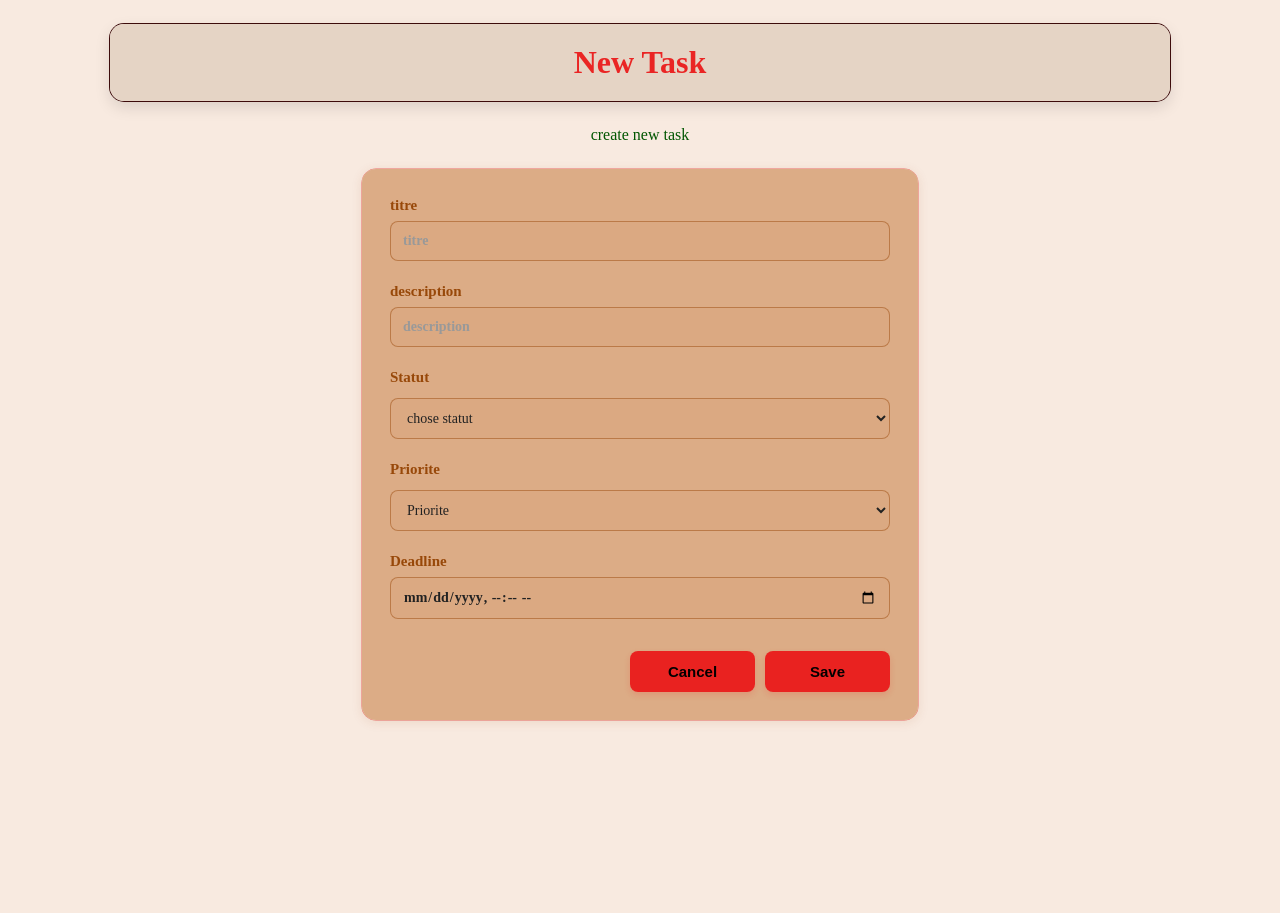
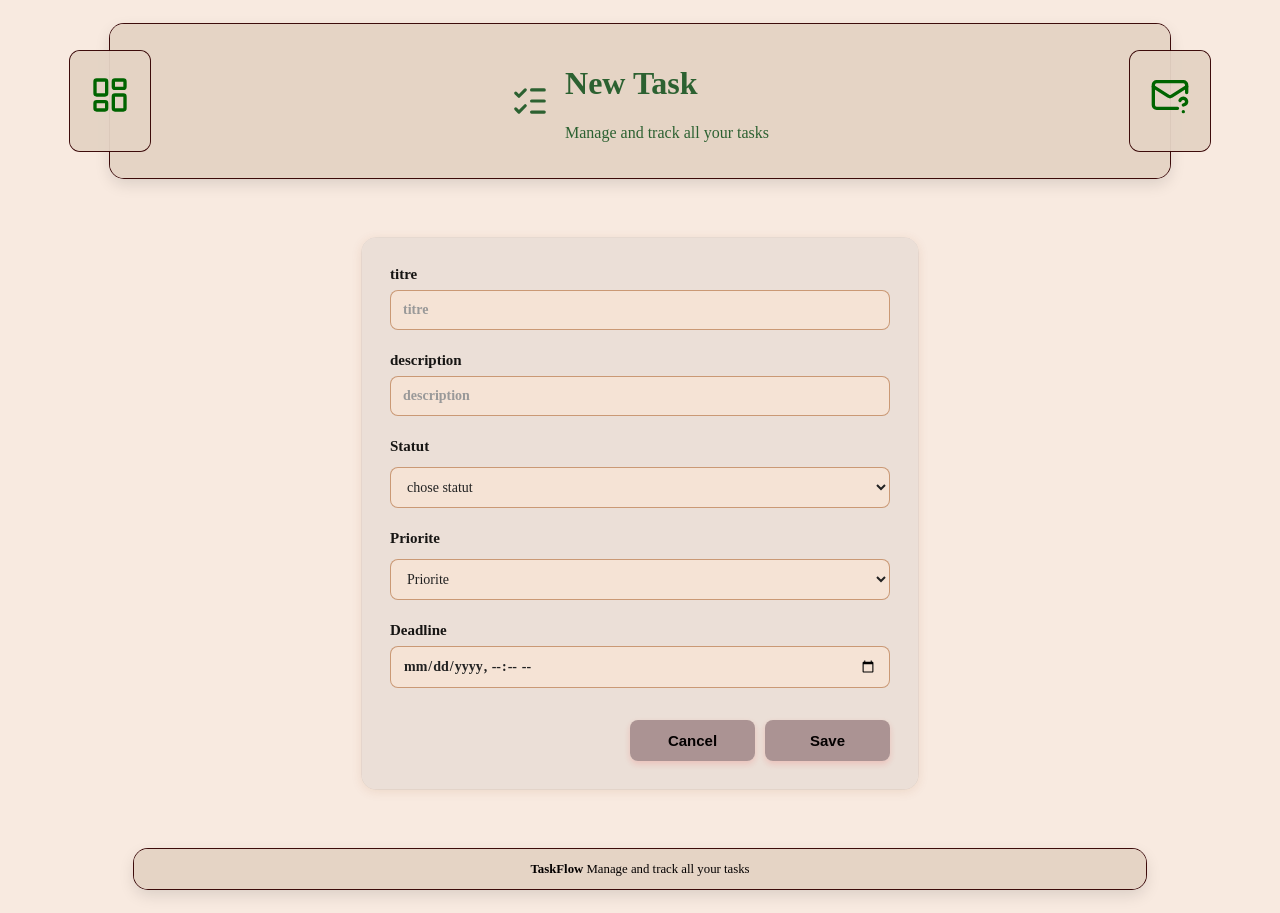
Before and after one commit to Youssef-Errachid/TASKFLOW, a React (Vite) app in the folder taskflow-frontend/: page /tasks/new in a window 1280 px wide. Before the commit the page ends 800 px from the top, so only its background shows below. Built offline with nearby package versions, Linux system fonts and the light colour scheme.

Commit message:
feat(create-task): use Header and Footer and restyle the form

```diff
--- a/taskflow-frontend/src/css/CreateTaskPage.css
+++ b/taskflow-frontend/src/css/CreateTaskPage.css
@@ -1,6 +1,6 @@
 .page-title {
     font-size: 32px;
-    color: rgb(234, 27, 27, 0.95);
+    color: rgb(248 172 172 / 0.95);
     text-align: center;
     margin-bottom: 8px;
     font-weight: 700;
@@ -15,12 +15,13 @@
 
 .task-form {
     max-width: 500px;
-    margin: 20px auto;
+    margin: 60px auto;
+    margin-bottom: 60px;
     padding: 28px;
     border-radius: 14px;
-    background: rgb(219 169 130 / 0.95);
+    background: rgb(234 223 215 / 0.95);
     box-shadow: 0 2px 12px rgb(148 66 2 / 0.12),
-    0 0 0 0.5px rgb(234 27 27 / 0.6);
+    0 0 0 0.5px rgb(205 202 202 / 0.6);
     display: flex;
     flex-direction: column;
     gap: 12px;
@@ -32,7 +33,7 @@
     gap: 7px;
     font-size: 15px;
     font-weight: 600;
-    color: rgb(148, 66, 2, 0.95);
+    color: rgb(11 9 8 / 0.95);
 }
 
 .task-form input,
@@ -43,7 +44,7 @@
     padding: 11px 12px;
     border: 1px solid rgb(148 66 2 / 0.45);
     border-radius: 8px;
-    background: rgb(219 169 130 / 0.95);
+    background: rgb(246 227 213 / 0.95);
     color: #222;
     font: inherit;
     font-size: 14px;
@@ -55,7 +56,7 @@
 .task-form input:focus,
 .task-form select:focus,
 .task-form textarea:focus {
-    border-color: rgb(234 27 27 / 0.95);
+    border-color: rgb(105 87 87 / 0.95);
     box-shadow: 0 0 0 3px rgb(234 27 27 / 0.10);
 }
 
@@ -66,7 +67,7 @@
 
 .task-form p {
     margin: -5px 0 3px;
-    color: rgb(234 27 27 / 0.95);
+    color: rgb(243 3 3 / 0.95);
     font-size: 13px;
 }
 
@@ -77,7 +78,7 @@
     padding: 12px;
     border: none;
     border-radius: 8px;
-    background: rgb(234 27 27 / 0.95);
+    background: rgb(168 144 144 / 0.95);
     color: #040000;
     font-size: 15px;
     font-weight: 600;
@@ -89,7 +90,7 @@
 }
 
 .task-form button:hover:not(:disabled) {
-    background: rgb(200, 20, 20);
+    background: rgb(169 148 148);
     transform: translateY(-2px);
     box-shadow: 0 5px 10px rgb(234 27 27 / 0.22);
 }
--- a/taskflow-frontend/src/pages/CreateTaskPage.jsx
+++ b/taskflow-frontend/src/pages/CreateTaskPage.jsx
@@ -4,6 +4,9 @@ import {useNavigate} from "react-router-dom";
 import {createTask} from "../api/taskService.js"
 import { taskSchema} from "../validation/taskSchema.js";
 import "../css/CreateTaskPage.css"
+import Header from "../components/Header.jsx";
+import {ListChecks} from "lucide-react";
+import Footer from "../components/Footer.jsx";
 
 export default function CreateTaskPage() {
     const navigate = useNavigate();
@@ -24,10 +27,9 @@ export default function CreateTaskPage() {
     }
     return (
         <div>
-            <h1 className="page-title">New Task </h1>
-            <p className="task-subtitle">
-                create new task
-            </p>
+
+            <Header title={ "New Task "} icon={<ListChecks size={38}/>}/>
+
             <form className="task-form" onSubmit={handleSubmit(onSubmit)}noValidate>
                 <label>titre
                     <input type="text"  {...register("titre")} placeholder="titre" />
@@ -72,6 +74,7 @@ export default function CreateTaskPage() {
                     <button type="submit" disabled={isSubmitting}>Save</button>
                 </div>
             </form>
+            <Footer/>
         </div>
     );
 }
```
